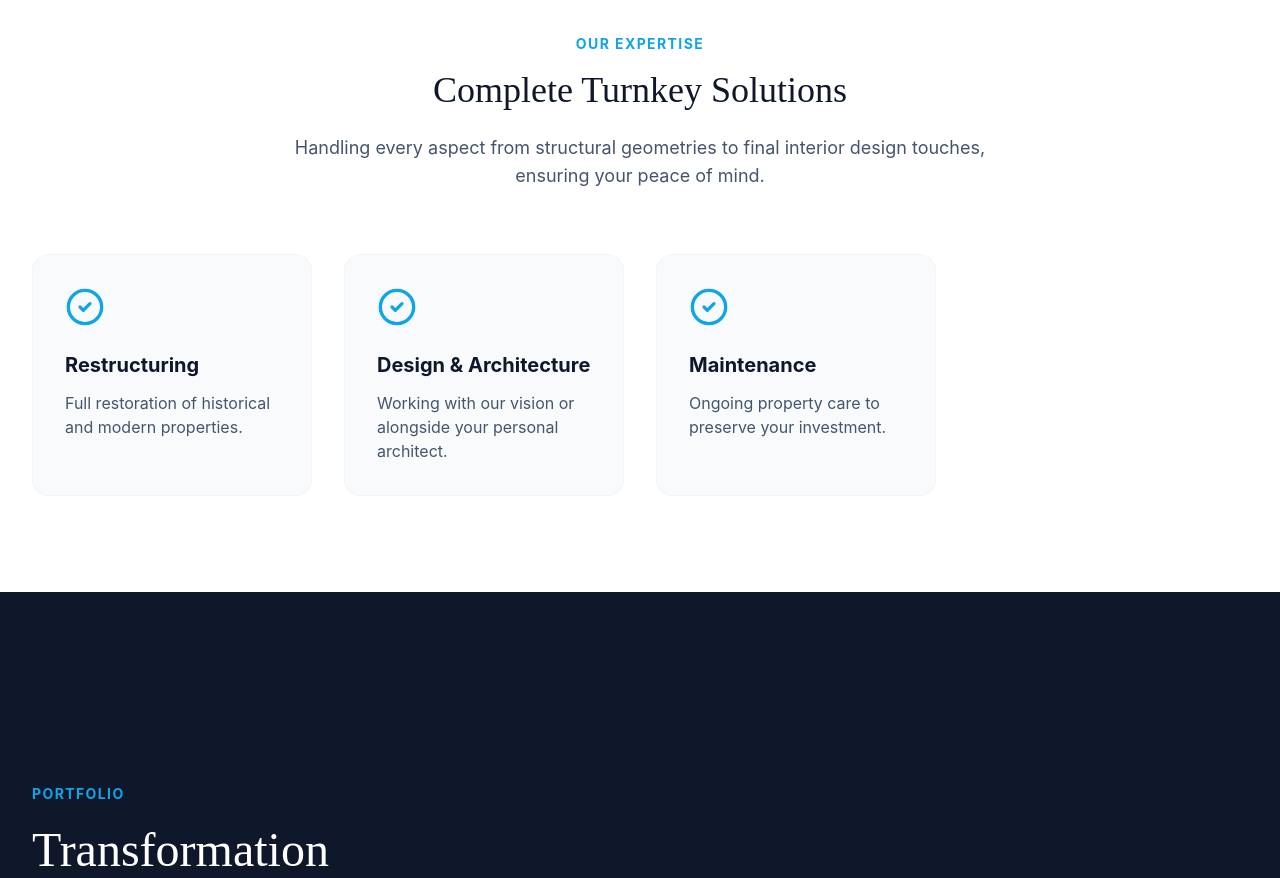
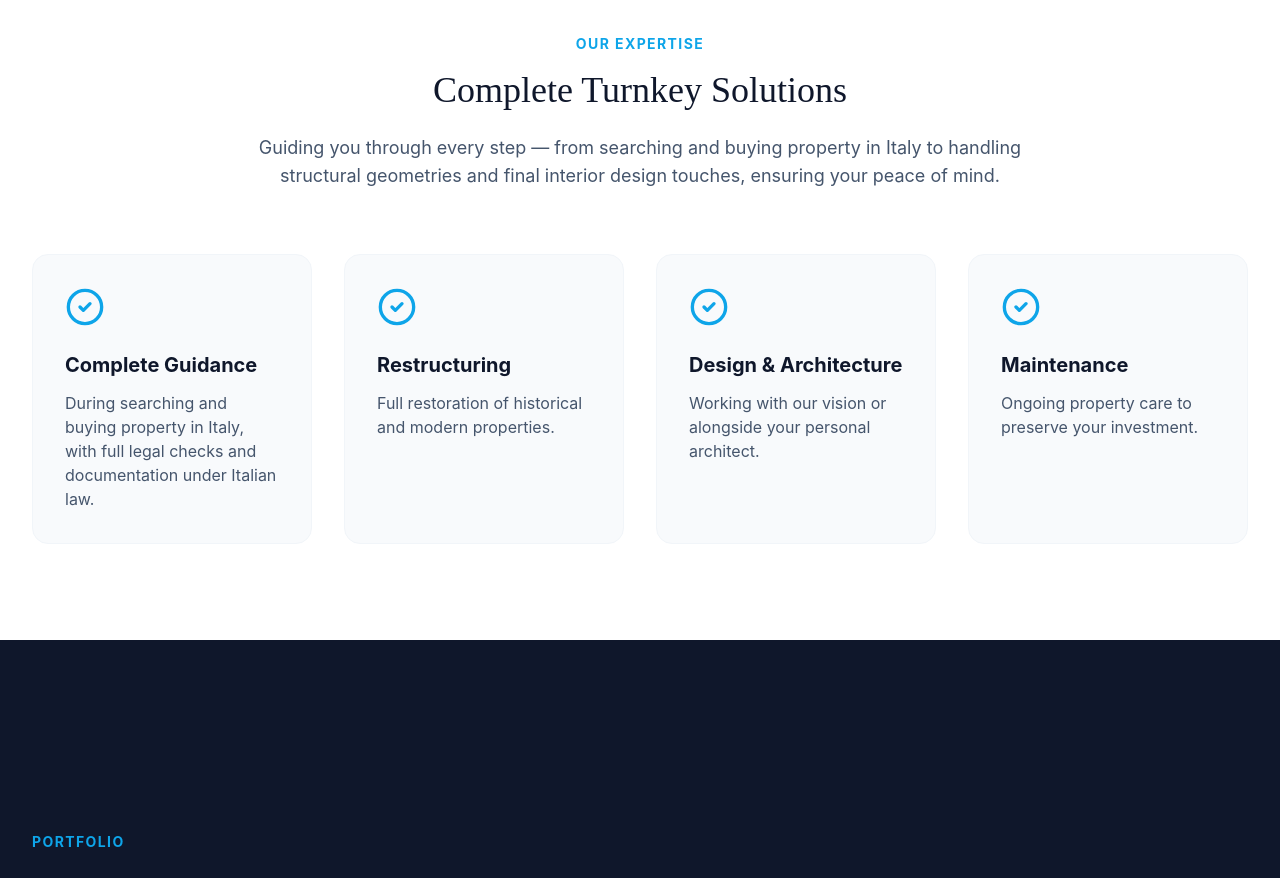
Before and after one commit to Pryshvitsyn/luxuar_repair_1, a React (Vite) app: page / in a window 1280 px wide. Shown: the part 880-1758 px from the top of the page. Built offline with nearby package versions, Linux system fonts and the light colour scheme.

Commit message:
Update print statement from 'Hello' to 'Goodbye'

```diff
--- a/src/translations.js
+++ b/src/translations.js
@@ -21,8 +21,9 @@ export const translations = {
         services: {
             tag: "Our Expertise",
             title: "Complete Turnkey Solutions",
-            subtitle: "Handling every aspect from structural geometries to final interior design touches, ensuring your peace of mind.",
+            subtitle: "Guiding you through every step — from searching and buying property in Italy to handling structural geometries and final interior design touches, ensuring your peace of mind.",
             items: [
+                { title: 'Complete Guidance', desc: 'During searching and buying property in Italy, with full legal checks and documentation under Italian law.' },
                 { title: 'Restructuring', desc: 'Full restoration of historical and modern properties.' },
                 { title: 'Design & Architecture', desc: 'Working with our vision or alongside your personal architect.' },
                 { title: 'Maintenance', desc: 'Ongoing property care to preserve your investment.' }
```
